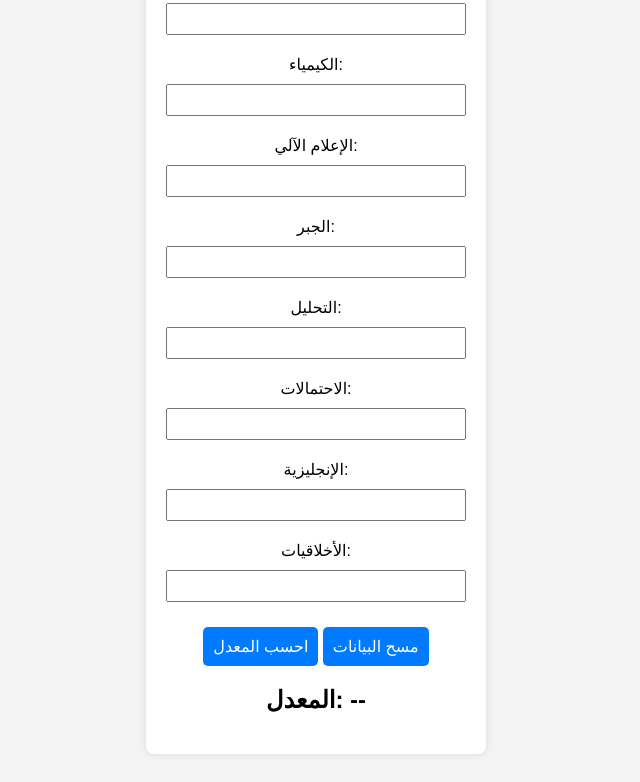
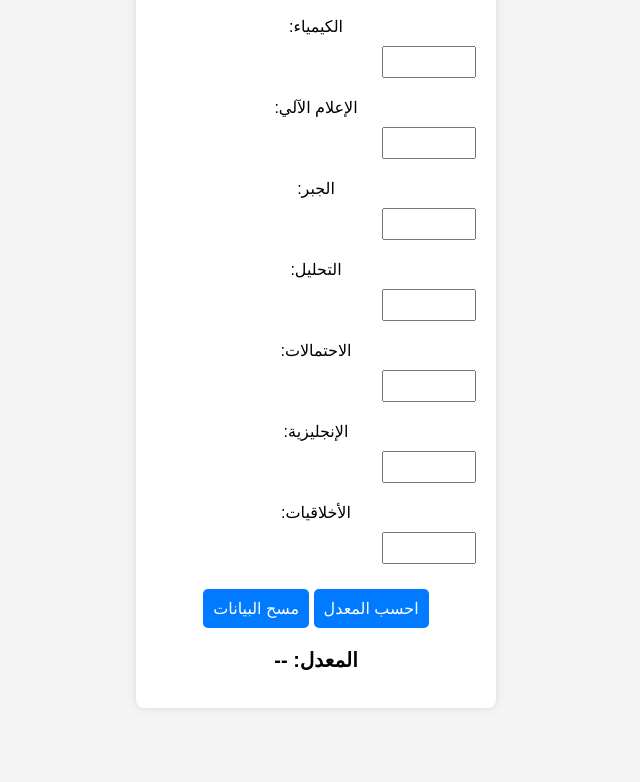
Before and after one commit to amor-mouh/NEW1, a plain HTML site: page index.html in a window 1280 px wide. Shown: the part 193-975 px from the top of the page, without its empty margins (324-964 px from the left). After the commit the page ends 929 px from the top, so only its background shows below. Drawn offline with Linux system fonts and the light colour scheme.

Commit message:
Update style.css

```diff
--- a/style.css
+++ b/style.css
@@ -3,12 +3,13 @@ body {
     text-align: center;
     background-color: #f4f4f4;
     padding: 20px;
+    direction: rtl;
 }
 .container {
     background: white;
     padding: 20px;
     border-radius: 8px;
-    width: 300px;
+    width: 320px;
     margin: auto;
     box-shadow: 0px 0px 10px rgba(0, 0, 0, 0.1);
 }
@@ -20,6 +21,8 @@ body {
 input {
     padding: 5px;
     font-size: 16px;
+    width: 80px;
+    text-align: center;
 }
 button {
     margin-top: 15px;
@@ -34,3 +37,13 @@ button {
 button:hover {
     background-color: #0056b3;
 }
+#result {
+    margin-top: 20px;
+    font-size: 20px;
+    font-weight: bold;
+}
+span {
+    font-size: 14px;
+    color: green;
+    font-weight: bold;
+}
```
